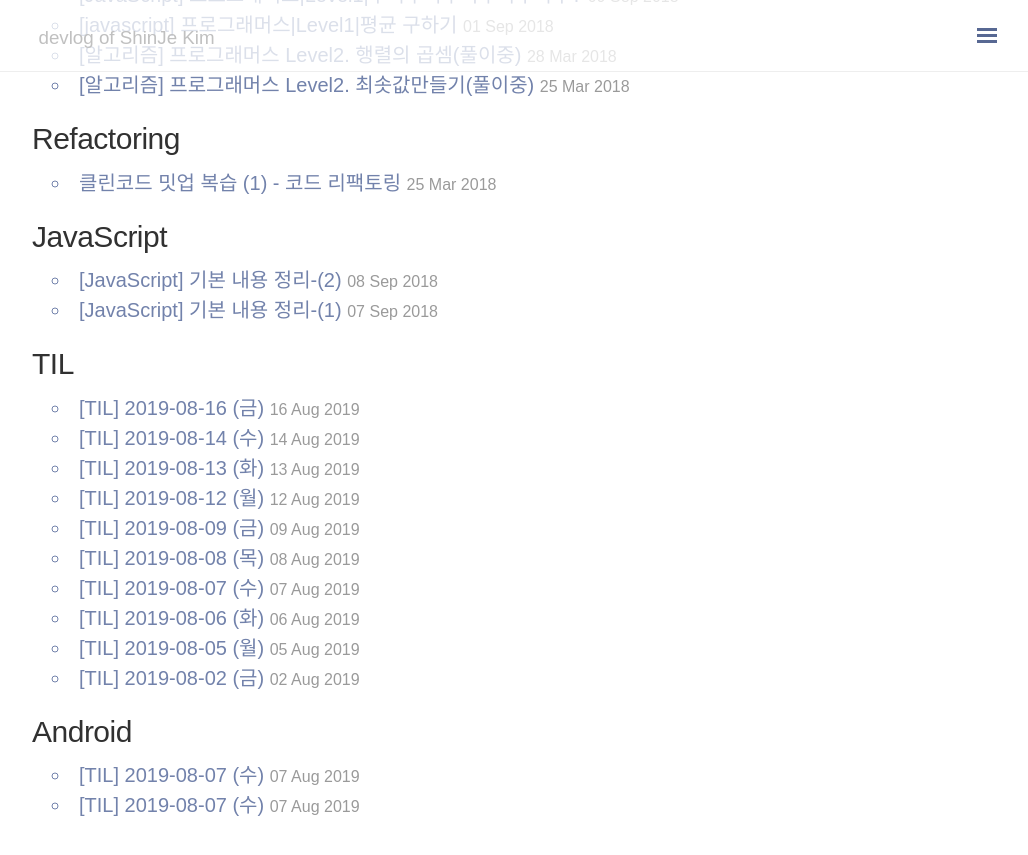
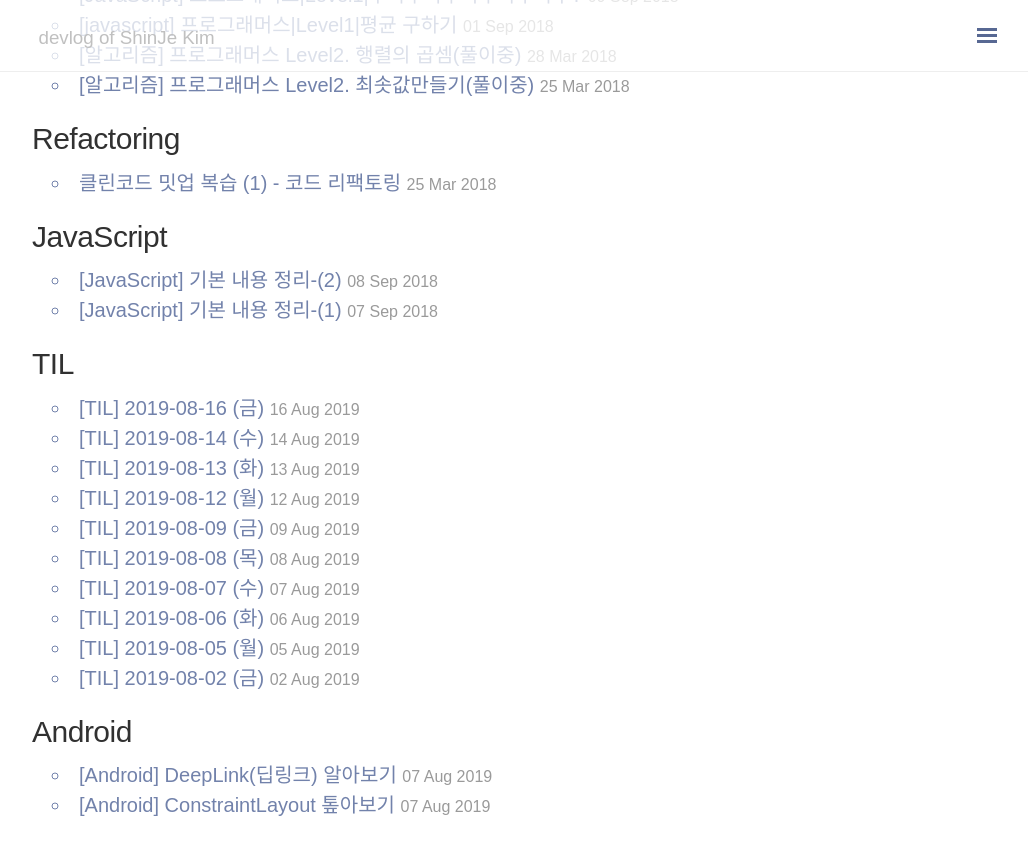
Before and after one commit to ShinJeKim/ShinJeKim.github.io, a Jekyll site: the page built from blog/categories.html, in a window 1280 px wide and 900 px high, scrolled down 1010 px. Shown: the top 855 px of the window, without its empty margins (248-1276 px from the left). Built offline with Jekyll 4.4.1, drawn with Linux system fonts in a browser that asks for light colours; nearby versions of some CDN libraries; some web fonts are replaced; comment, search, counter and statistics services are not loaded.

Commit message:
제목 수정

```diff
--- a/_posts/Android/2019-08-02-[Android] ConstraintLayout.md
+++ b/_posts/Android/2019-08-02-[Android] ConstraintLayout.md
@@ -1,6 +1,6 @@
 ---
 layout: post
-title: "[TIL] 2019-08-07 (수)"
+title: "[Android] ConstraintLayout 톺아보기"
 date: 2019-08-07
 categories: Android
 tags: ConstraintLayout
--- a/_posts/Android/2019-08-09-[Android] DeepLink.md
+++ b/_posts/Android/2019-08-09-[Android] DeepLink.md
@@ -1,6 +1,6 @@
 ---
 layout: post
-title: "[TIL] 2019-08-07 (수)"
+title: "[Android] DeepLink(딥링크) 알아보기"
 date: 2019-08-07
 categories: Android
 tags: DeepLink
```
